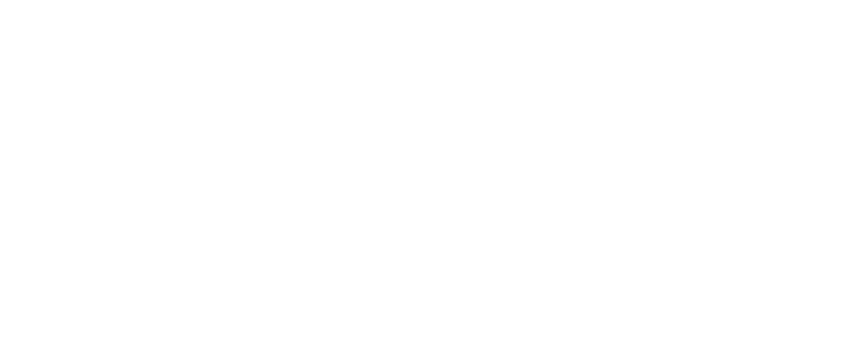
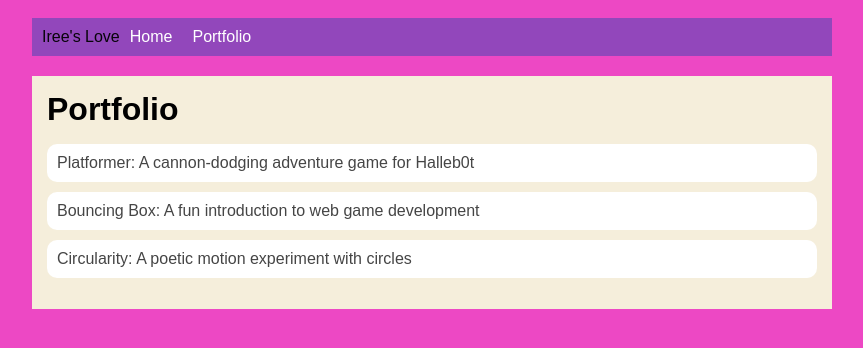
Before and after one commit to ireionnegardner-del/ireionnegardner-del.github.io, a plain HTML site: page portfolio.html in a window 1280 px wide. Shown: the whole page, without its empty margins (208-1071 px from the left). Drawn offline with Linux system fonts and the light colour scheme.

Commit message:
portfolio

```diff
--- a/portfolio.html
+++ b/portfolio.html
@@ -0,0 +1,40 @@
+<!DOCTYPE html>
+<html>
+  <head>
+    <title>Iree's Love</title>
+    <link rel="stylesheet" href="style.css" />
+ </head>
+
+  <body>
+    <!-- All content goes here -->
+    <div id="all-contents">
+      <nav>
+      <hl>Iree's Love</hl>
+      <ul id="nav-ul">
+        <li class="nav-li">
+            <a href="index.html">Home</a>
+        </li>
+        <li class="nav-li">
+            <a href="portfolio.html">Portfolio</a>
+        </li>
+      </nav>
+      <main>
+      <div class="content">
+    <h1>Portfolio</h1>
+    <ul id="portfolio">
+     <li>
+  <a href="fsd-projects/platformer/">Platformer: A cannon-dodging adventure game for Halleb0t</a>
+</li>
+<li>
+  <a href="fsd-projects/bouncing-box/">Bouncing Box: A fun introduction to web game development</a>
+</li>
+<li>
+  <a href="fsd-projects/circularity/">Circularity: A poetic motion experiment with circles</a>
+</li>
+
+    </ul>
+  </div>
+      </main>
+    </div>
+  </body>
+</html>
--- a/style.css
+++ b/style.css
@@ -76,3 +76,28 @@
 h2, h3 {
     margin: 0px;
 }
+/* Portfolio styles */
+.content h1 {
+  color: black;
+}
+
+#portfolio {
+  list-style-type: none;
+  padding-left: 0;
+}
+
+#portfolio li {
+  background: #fff;
+  padding: 10px;
+  border-radius: 10px;
+  margin-bottom: 10px;
+}
+
+#portfolio li:hover {
+  background: #eee;
+}
+
+#portfolio a {
+  text-decoration: none;
+  color: #454545;
+}
```
